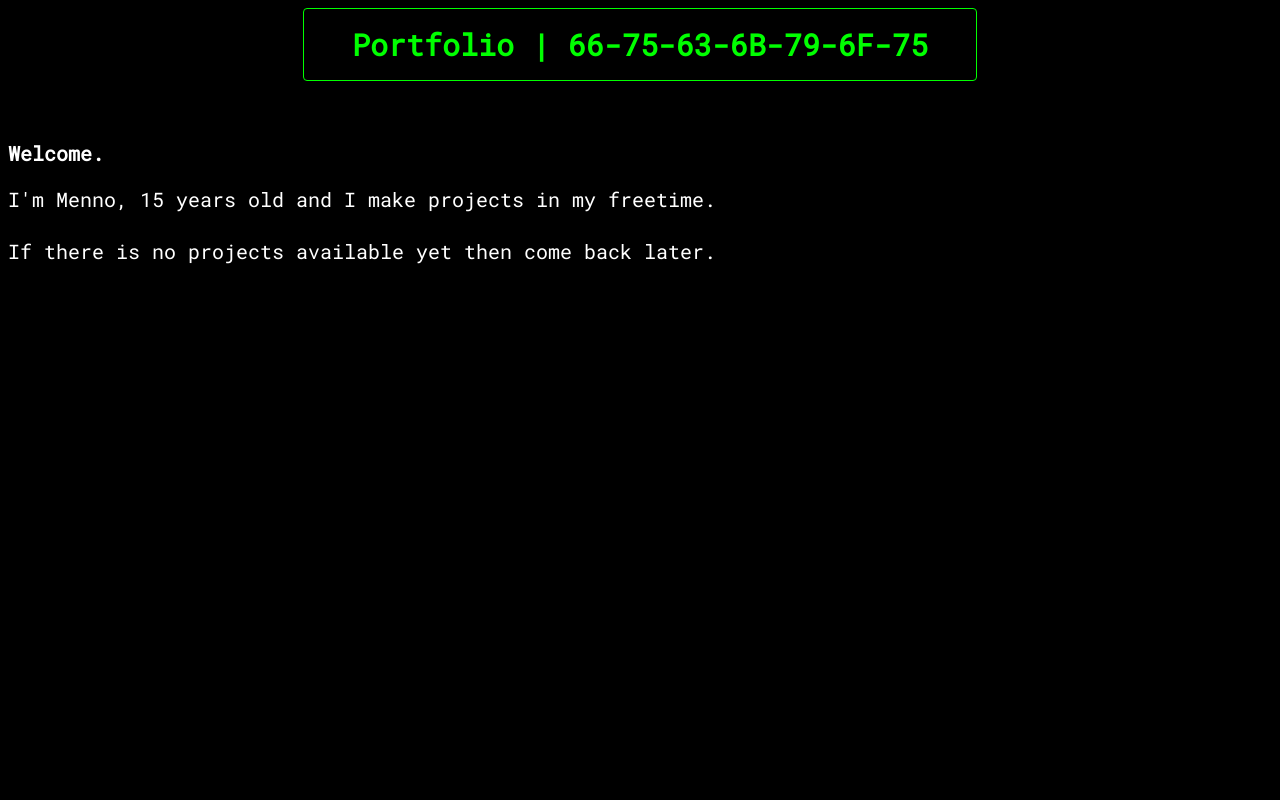
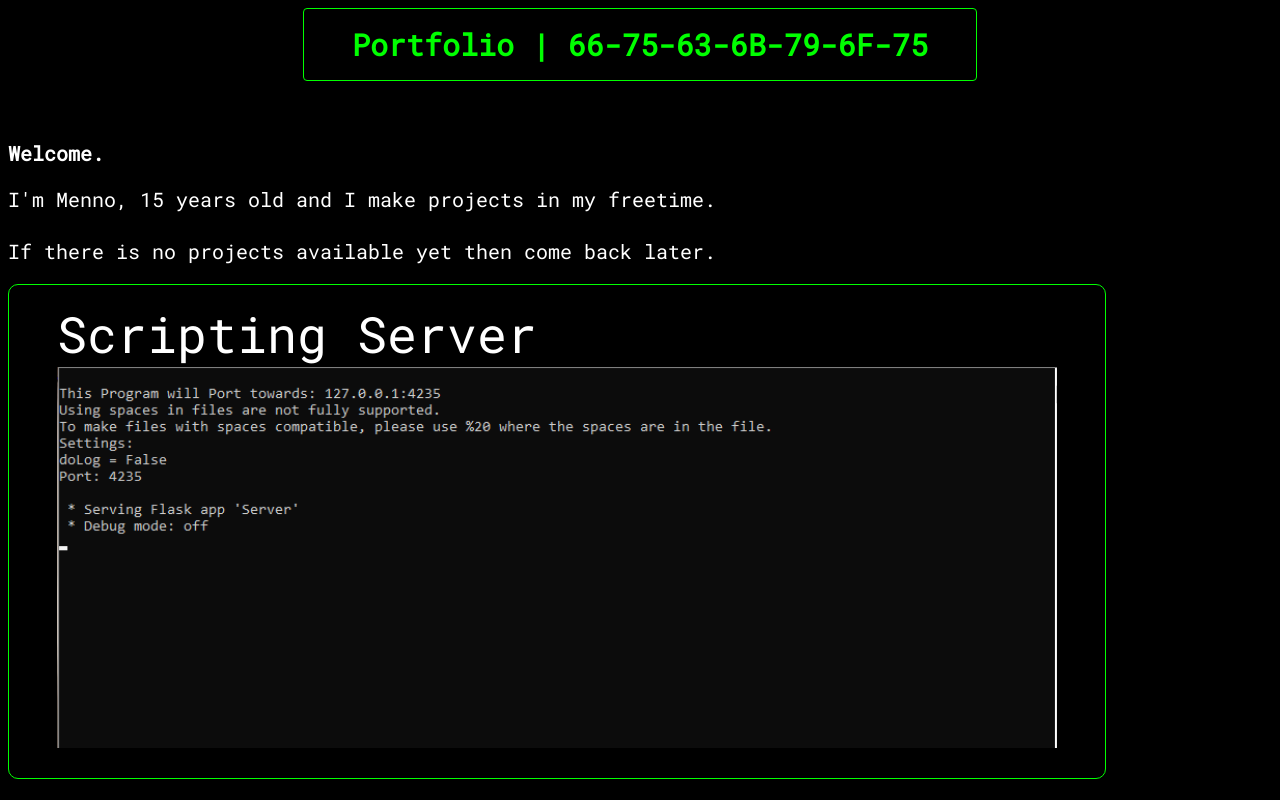
Before and after one commit to 66-75-63-6B-79-6F-75/66-75-63-6B-79-6F-75.github.io, a plain HTML site: page index.html in a window 1280 px wide. Drawn offline with Linux system fonts and the light colour scheme.

Commit message:
Added image for first project

```diff
--- a/css/style.css
+++ b/css/style.css
@@ -14,6 +14,9 @@ body {
     font-family: 'Roboto Mono', monospace;
 
     flex-direction: column;
+    animation: fadeInAnimation ease 2s;
+    animation-iteration-count: 1;
+    animation-fill-mode: forwards;
 }
 
 h1 {
@@ -30,27 +33,34 @@ p {
     color: white;
 }
 
-.container {
+.PortTitle {
     border:1px solid rgb(0, 255, 0);
     border-radius: 4px;
     align-self: center;
 
     display: flex;
     padding: 1rem 3rem;
-    animation: fadeInAnimation ease 2s;
-    animation-iteration-count: 1;
-    animation-fill-mode: forwards;
+
 }
 
 .fadeIn {
     color: rgb(0, 255, 0);
-    animation: fadeInAnimation ease 3s;
-    animation-iteration-count: 1;
-    animation-fill-mode: forwards;
     margin: 0 auto;
 }
 
-.TextFade {
-    animation: fadeInAnimation ease 3s;
-    animation-iteration-count: 1;
+.TextFade > .Proj1 {
+
+    color: white;
+    font-size: 50px;
+    border-radius: 10px;
+    border: 1px solid rgb(0, 255, 0);
+    align-self: center;
+    display: inline-block;
+    padding: 1rem 3rem;
+    position: relative;
 }
+
+.TextFade > .Proj1 > .Prj1img {
+    scale: 200px;
+    width: 1000px;
+}
--- a/index.html
+++ b/index.html
@@ -8,7 +8,7 @@
     <title>Portfolio.</title>
 </head>
 <body>
-   <div class="container">
+   <div class="PortTitle">
         <h1 class="fadeIn">Portfolio | 66-75-63-6B-79-6F-75</h1>
     </div>
     <br></br>
@@ -19,6 +19,12 @@
             <br>
             If there is no projects available yet then come back later.
         </p>
+
+        <div class="Proj1">Scripting Server
+            <br>
+            <img src="imgs/Proj1.png" alt="Scripting-Server Server" class="Prj1img">
+            <div></div>
+        </div>
     </div>
 </body>
 </html>
```
Also changed, not shown: imgs/Proj1.png (added).
